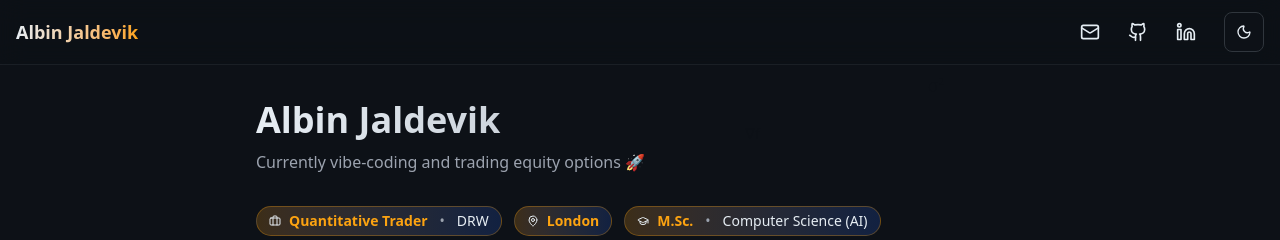
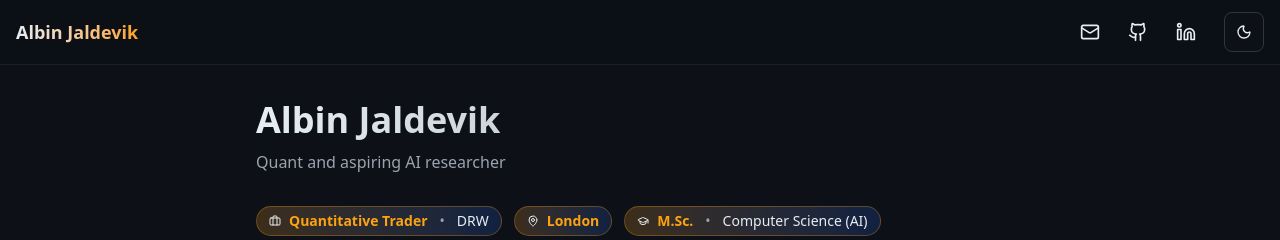
Before and after one commit to albinjal/jaldevik.com, a React (Vite) app: page / in a window 1280 px wide. Shown: the top 240 px of the page. Built offline with nearby package versions, Linux system fonts and the light colour scheme.

Commit message:
update text

```diff
--- a/src/pages/Home.tsx
+++ b/src/pages/Home.tsx
@@ -18,7 +18,7 @@ export default function HomePage() {
         {/* Description */}
         <div className="mb-8 max-w-prose">
           <p className="text-muted-foreground mb-4">
-            Currently vibe-coding and trading equity options 🚀
+            Quant and aspiring AI researcher
           </p>
         </div>
 
```
